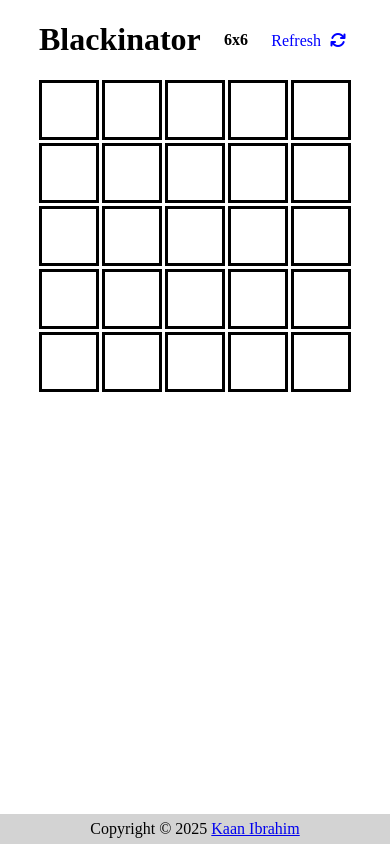
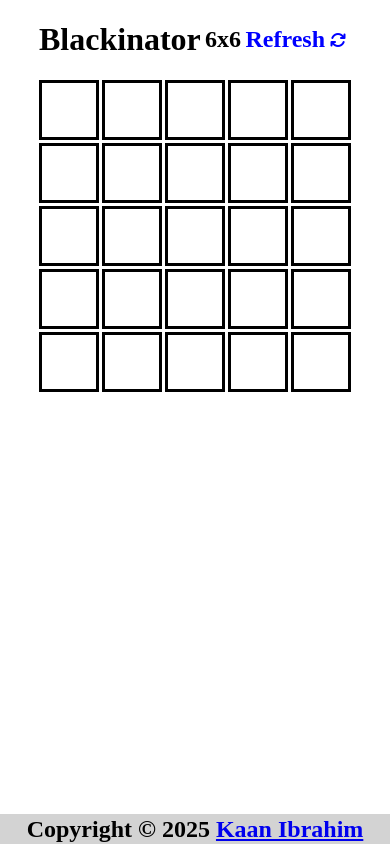
Before and after one commit to kaanibrahim/blackinator, a plain HTML site: page index.html in a window 390 px wide. Drawn offline with Linux system fonts and the light colour scheme.

Commit message:
updates
made text larger for mobile

```diff
--- a/index.html
+++ b/index.html
@@ -12,9 +12,9 @@
     <script src="https://kit.fontawesome.com/9daa2eb6d3.js" crossorigin="anonymous"></script>
     <header>
         <h1>Blackinator</h1>
-        <div id="sixbysix" onClick="changeGrids()">6x6</div>
+        <h2 id="sixbysix" onClick="changeGrids()">6x6</h2>
         <div id="refresh" onClick="refreshGrid()">
-            <span>Refresh</span>
+            <h2>Refresh</h2>
             <i class="fa-solid fa-arrows-rotate"></i>
         </div>
     </header>
@@ -85,6 +85,6 @@
         <div class="grid-item" onClick = "changeColour(this)"></div>
     </div>
     </main>
-    <footer><div>Copyright © 2025 <a href="https://kaanibrahim.com/">Kaan Ibrahim</a></div></footer>
+    <footer><h2>Copyright © 2025 <a href="https://kaanibrahim.com/">Kaan Ibrahim</a></h2></footer>
 </body>
 </html>
--- a/style.css
+++ b/style.css
@@ -27,6 +27,8 @@ header {
 #refresh {
     cursor: pointer;
     color: blue;
+    display: flex;
+    align-items: center;
 }
 
 i {
```
